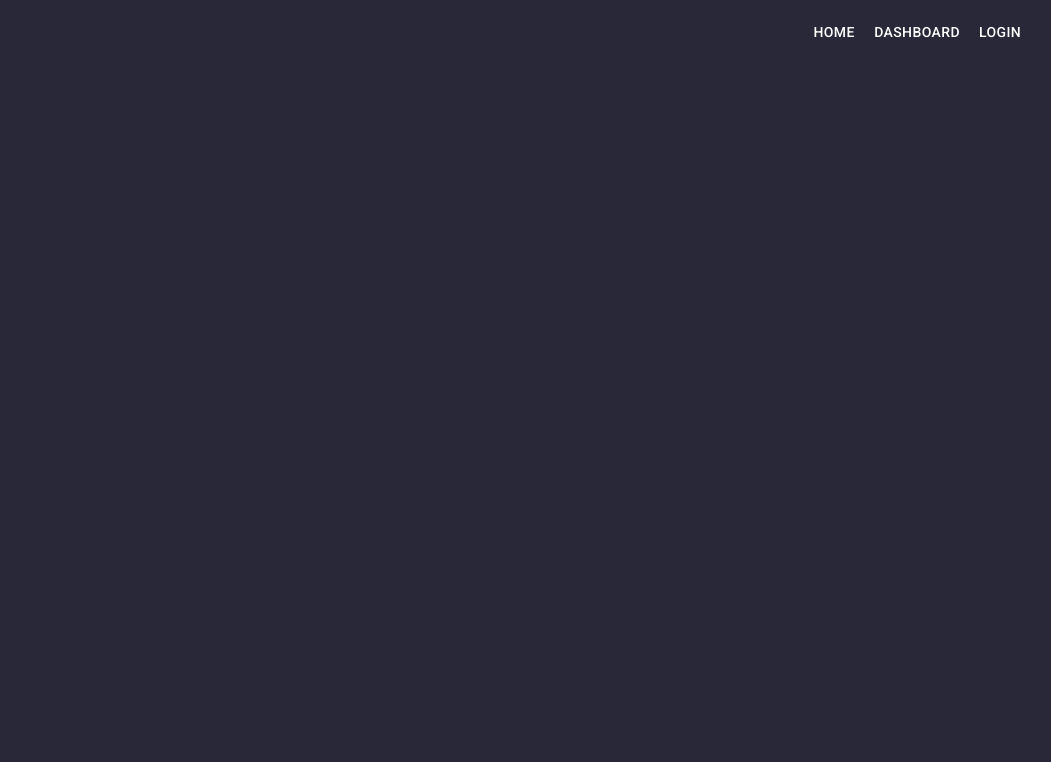
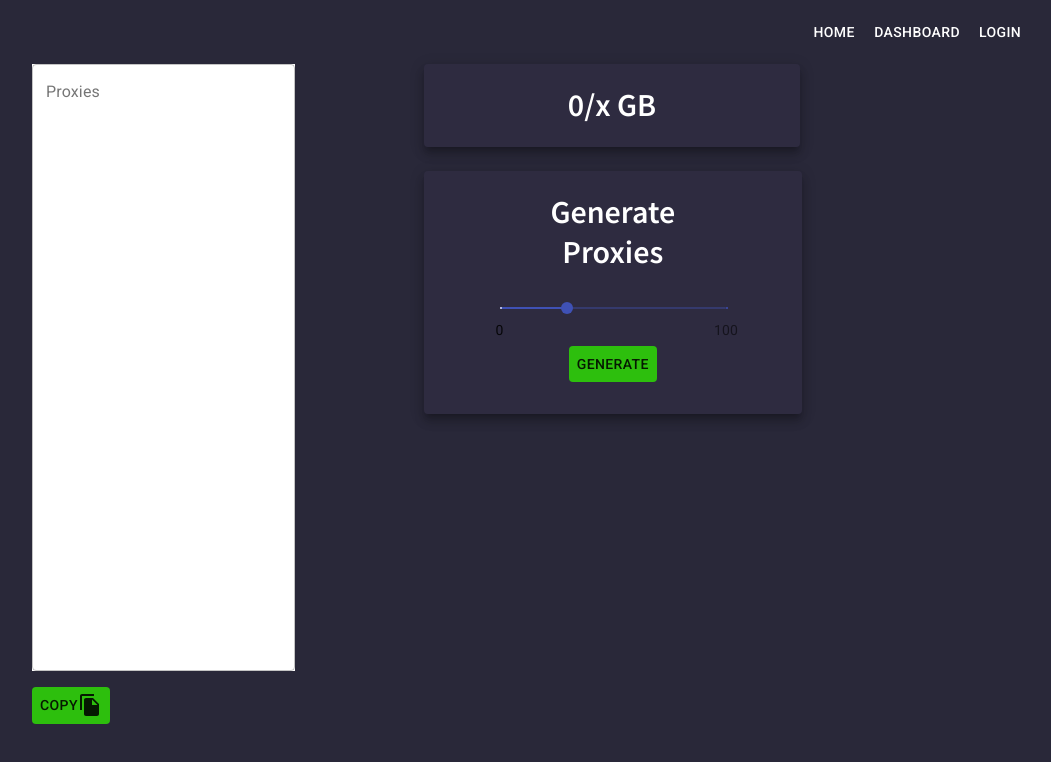
Before and after one commit to MatthewDinh419/ASAProxies, a React (Create React App) app in the folder frontend/: page /dashboard in a window 1280 px wide. Shown: the top 762 px of the page, without its empty margins (224-1275 px from the left). Built offline with nearby package versions, Linux system fonts and the light colour scheme.

Commit message:
Added dashboard component

```diff
--- a/frontend/src/App.js
+++ b/frontend/src/App.js
@@ -2,6 +2,7 @@ import React, { Component } from "react";
 import "./App.css";
 import Signup from "./components/Signup";
 import Login from "./components/Login";
+import Dashboard from "./components/dashboard";
 import { HomePage } from "./components/homepage";
 import Nav from "./nav";
 import { Route, BrowserRouter as Router } from "react-router-dom";
@@ -17,6 +18,7 @@ class App extends Component {
           <Route exact path="/" component={HomePage}></Route>
           <Route path="/login" component={Login}></Route>
           <Route path="/signup" component={Signup}></Route>
+          <Route path="/dashboard" component={Dashboard}></Route>
         </div>
       </Router>
     );
--- /dev/null
+++ b/frontend/src/components/dashboard.js
@@ -0,0 +1,85 @@
+import React from "react";
+import { useStyles } from "../styling/dashstyle";
+import { withStyles } from "@material-ui/core/styles";
+import Grid from "@material-ui/core/Grid";
+import { Button, Card } from "@material-ui/core";
+import TextField from "@material-ui/core/TextField";
+import Slider from "@material-ui/core/Slider";
+import FileCopyIcon from "@material-ui/icons/FileCopy";
+
+class Dashboard extends React.Component {
+  render() {
+    const marks = [
+      {
+        value: 0,
+        label: "0",
+      },
+      {
+        value: 100,
+        label: "100",
+      },
+    ];
+    const { classes } = this.props;
+    return (
+      <div className={classes.rootStyle}>
+        <Grid container spacing={2}>
+          <Grid item xs={6}>
+            <Grid container spacing={2}>
+              <Grid item xs={12}>
+                <TextField
+                  className={classes.textboxStyle}
+                  id="outlined-multiline-static"
+                  label="Proxies"
+                  multiline
+                  rows={30}
+                  defaultValue=""
+                  name="proxies"
+                  variant="outlined"
+                  InputProps={{
+                    readOnly: true,
+                  }}
+                />
+              </Grid>
+              <Grid item xs={12}>
+                <Button className={classes.buttonStyle}>
+                  Copy
+                  <FileCopyIcon />
+                </Button>
+              </Grid>
+            </Grid>
+          </Grid>
+          <Grid item xs={6}>
+            <Grid container spacing={3}>
+              <Grid item xs={12}>
+                <Card raised={true} className={classes.cardStyle}>
+                  <h1 className={classes.textStyle}>0/x GB</h1>
+                </Card>
+              </Grid>
+              <Grid item xs={12}>
+                <Card raised={true} className={classes.optionsStyle}>
+                  <div style={{ marginLeft: "20%", marginRight: "20%" }}>
+                    <h1 className={classes.textStyle}>Generate Proxies</h1>
+                    <Slider
+                      defaultValue={30}
+                      aria-labelledby="discrete-slider"
+                      valueLabelDisplay="auto"
+                      step={5}
+                      marks={marks}
+                      min={0}
+                      max={100}
+                    />
+                    <div style={{ textAlign: "center" }}>
+                      <Button className={classes.buttonStyle}>Generate</Button>
+                    </div>
+                  </div>
+                </Card>
+              </Grid>
+            </Grid>
+          </Grid>
+        </Grid>
+      </div>
+    );
+  }
+}
+
+export default withStyles(useStyles)(Dashboard);
--- a/frontend/src/nav.js
+++ b/frontend/src/nav.js
@@ -12,7 +12,7 @@ function Nav(props) {
   function dashboardRedirect(e) {
     e.preventDefault();
     if (props.isAuthenticated) {
-      props.history.push("/CreateBudget");
+      props.history.push("/dashboard");
     } else {
       props.history.push("/login");
     }
--- /dev/null
+++ b/frontend/src/styling/dashstyle.js
@@ -0,0 +1,29 @@
+export const useStyles = (theme) => ({
+  rootStyle: {
+    marginLeft: "20%",
+    marginRight: "20%",
+  },
+  optionsStyle: {
+    backgroundColor: "#2e2b40",
+    minWidth: "29.5vw",
+    height: "115%",
+  },
+  textStyle: {
+    textAlign: "center",
+    color: "white",
+    fontFamily: `"Source Sans Pro",sans-serif`,
+  },
+  cardStyle: {
+    backgroundColor: "#2e2b40",
+  },
+  buttonStyle: {
+    backgroundColor: "#2dbf0d",
+    "&:hover": {
+      background: "#32d90d",
+    },
+  },
+  textboxStyle: {
+    backgroundColor: "white",
+    width: "70%",
+  },
+});
```
Also changed, not shown: frontend/src/styling/budget.js (deleted, +0 -10 lines), 2 other files (tests, documents, lock files or other folders).
